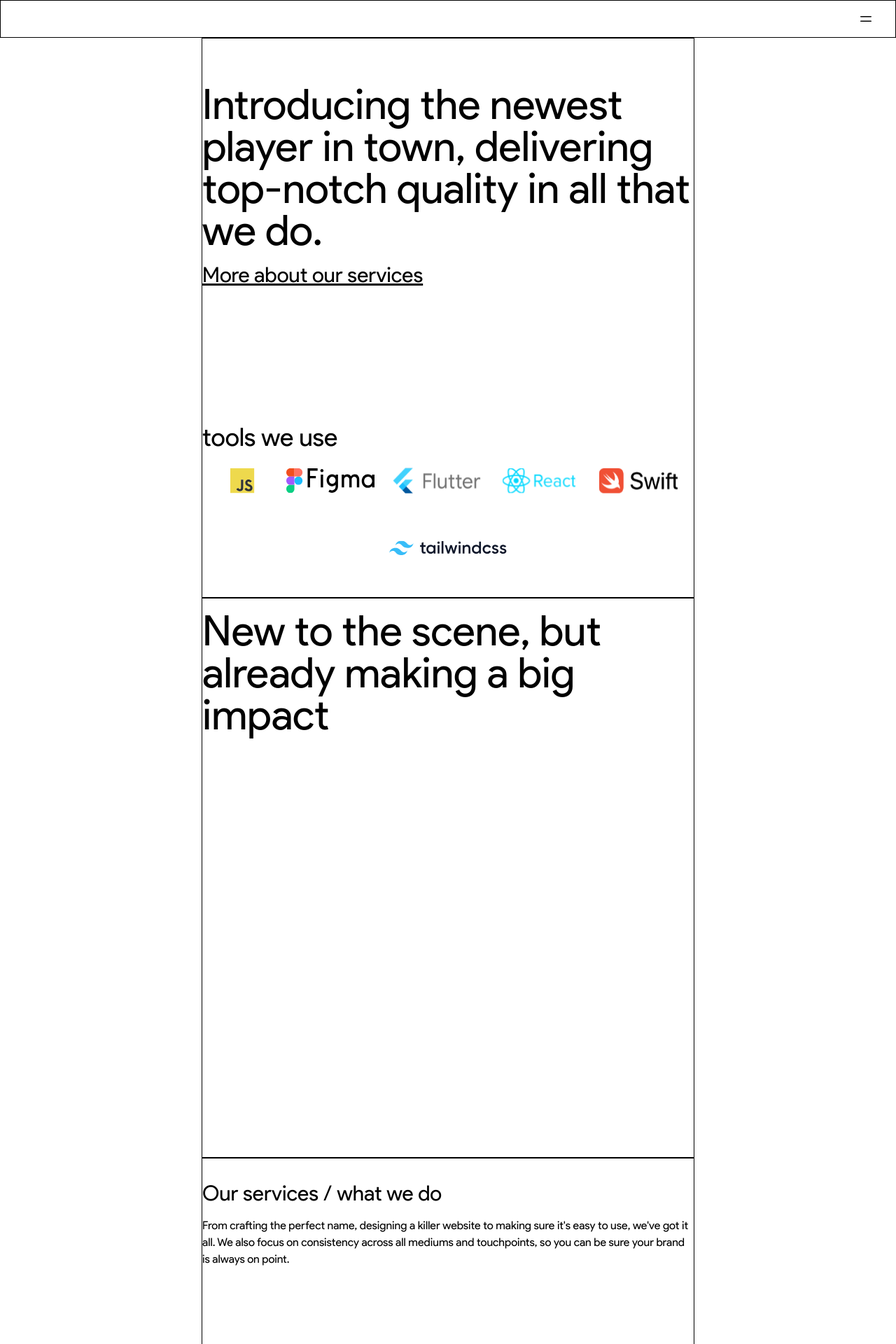
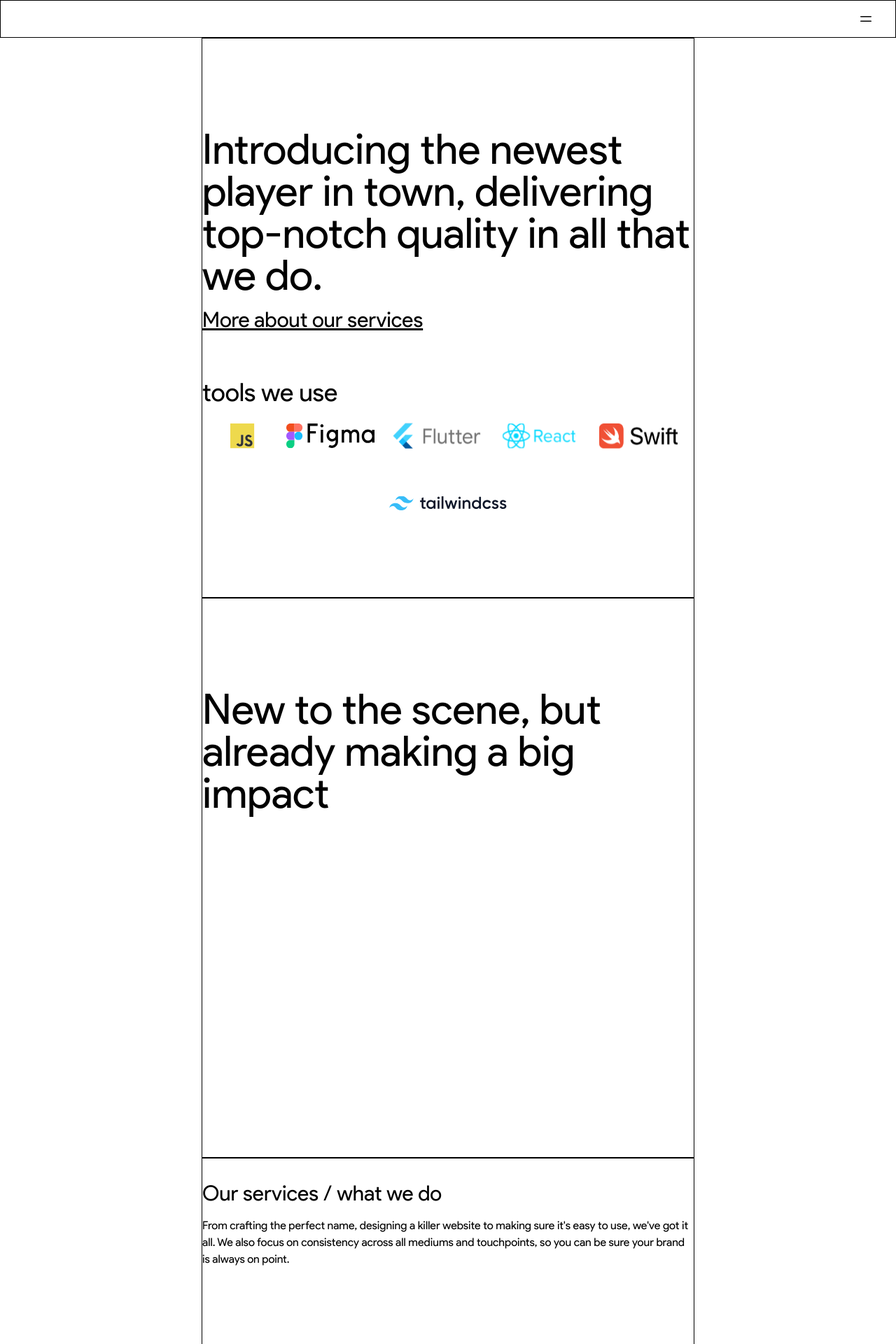
Before and after one commit to ManupaDev/curve, a Next.js app: page / in a window 1280 px wide. Shown: the top 1920 px of the page at 70% size. Built offline with nearby package versions, Linux system fonts and the light colour scheme.

Commit message:
feat:showcase on xl

```diff
--- a/app/components/hero.tsx
+++ b/app/components/hero.tsx
@@ -8,7 +8,7 @@ import TailwindLogo from "./../../public/assets/tailwindcss-logo.svg";
 
 function Hero() {
   return (
-    <div className="flex min-h-screen flex-col justify-between border border-black py-16">
+    <div className="flex min-h-screen flex-col justify-between border border-black py-16 xl:py-32">
       <div>
         <h1 className="text-5xl xl:text-6xl">
           Introducing the newest player in town, delivering top-notch quality <span>in all that we do.</span>
--- a/app/components/showcase.tsx
+++ b/app/components/showcase.tsx
@@ -1,6 +1,6 @@
 function Showcase() {
   return (
-    <div className="py-4 border border-black min-h-screen">
+    <div className="py-4 xl:py-32 border border-black min-h-screen">
       <h1 className="text-3xl xl:text-6xl">
         New to the scene, but already making a <span>big impact</span>
       </h1>
```
